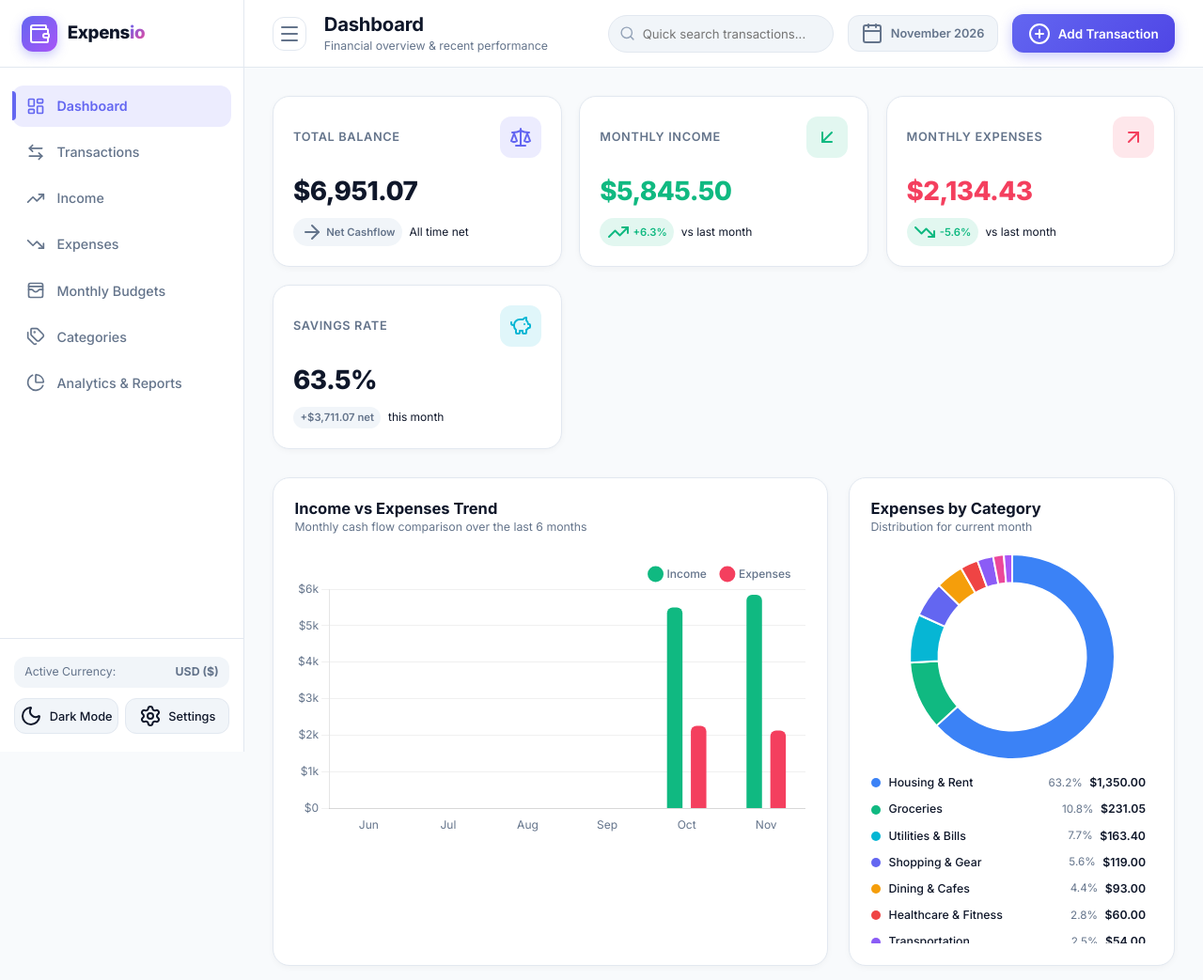
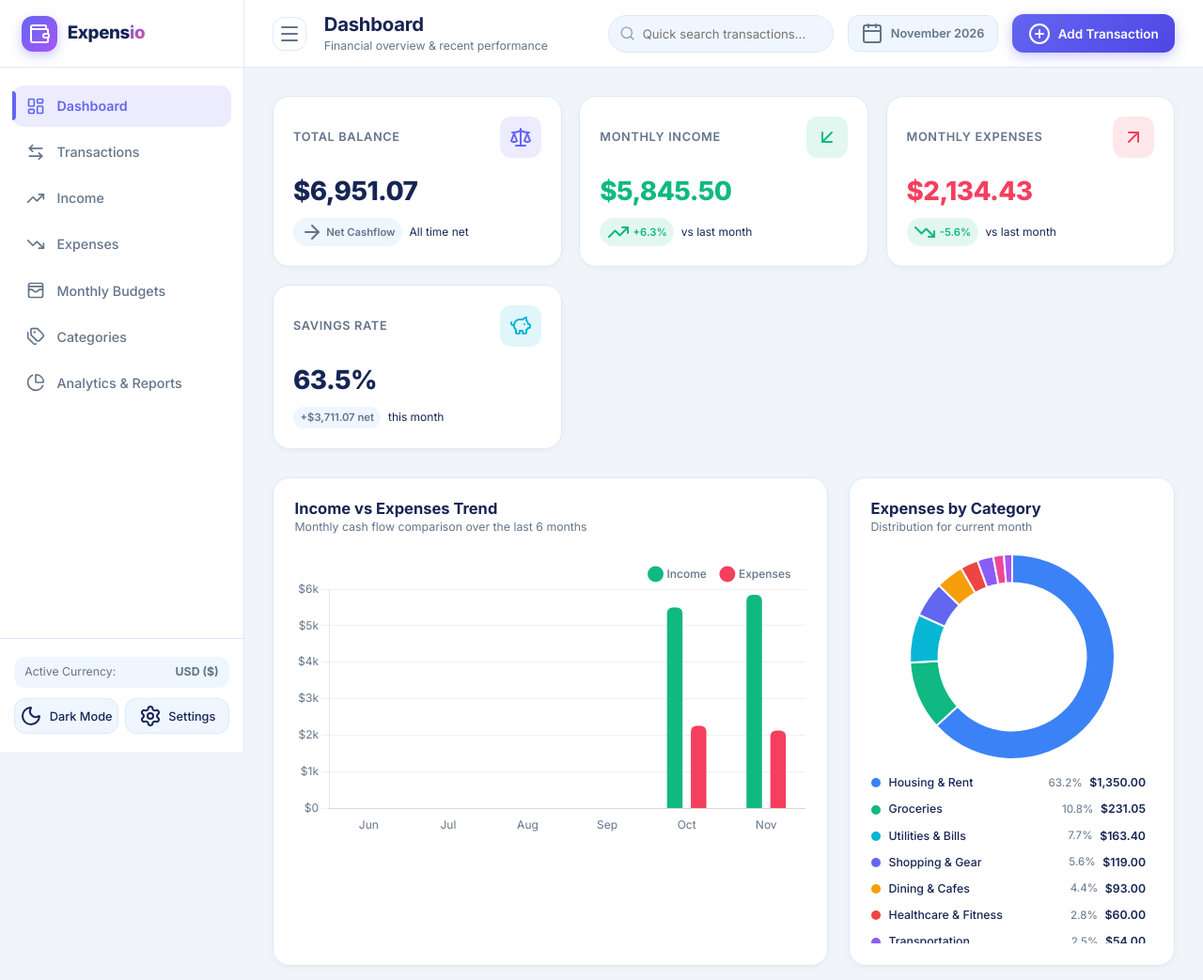
Before and after one commit to dharshandharshan097006-bot/Expense-Tracker, a plain HTML site: page index.html in a window 1280 px wide. Shown: the top 1043 px of the page at 94% size. Drawn offline with nearby package versions, Linux system fonts and the light colour scheme; files that its build step writes are made by us from their sources; files whose address does not match are found by name.

Commit message:
Improve Expense Tracker design

```diff
--- a/style.css
+++ b/style.css
@@ -4,16 +4,16 @@
 
 :root {
   /* Colors - Light Mode Default */
-  --bg-app: #f8fafc;
+  --bg-app: #f1f5f9;
   --bg-sidebar: #ffffff;
   --bg-card: #ffffff;
-  --bg-card-subtle: #f1f5f9;
-  --bg-hover: #f1f5f9;
+  --bg-card-subtle: #eff6ff;
+  --bg-hover: #eff6ff;
   --bg-input: #ffffff;
-  --border: #e2e8f0;
-  --border-focus: #6366f1;
-
-  --text-main: #0f172a;
+  --border: #dbeafe;
+  --border-focus: #2563eb;
+
+  --text-main: #172554;
   --text-muted: #64748b;
   --text-light: #94a3b8;
   --text-inverse: #ffffff;
```
